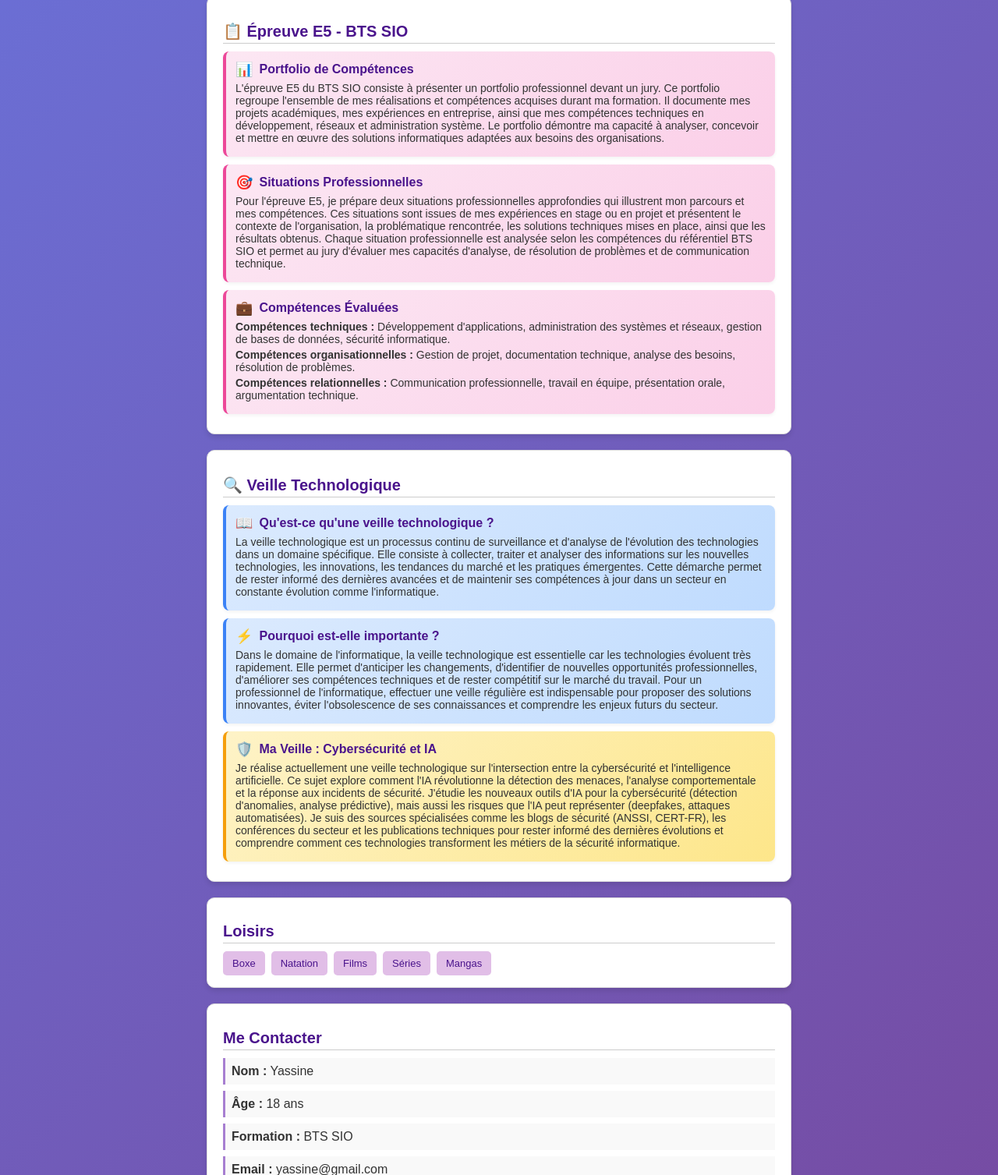
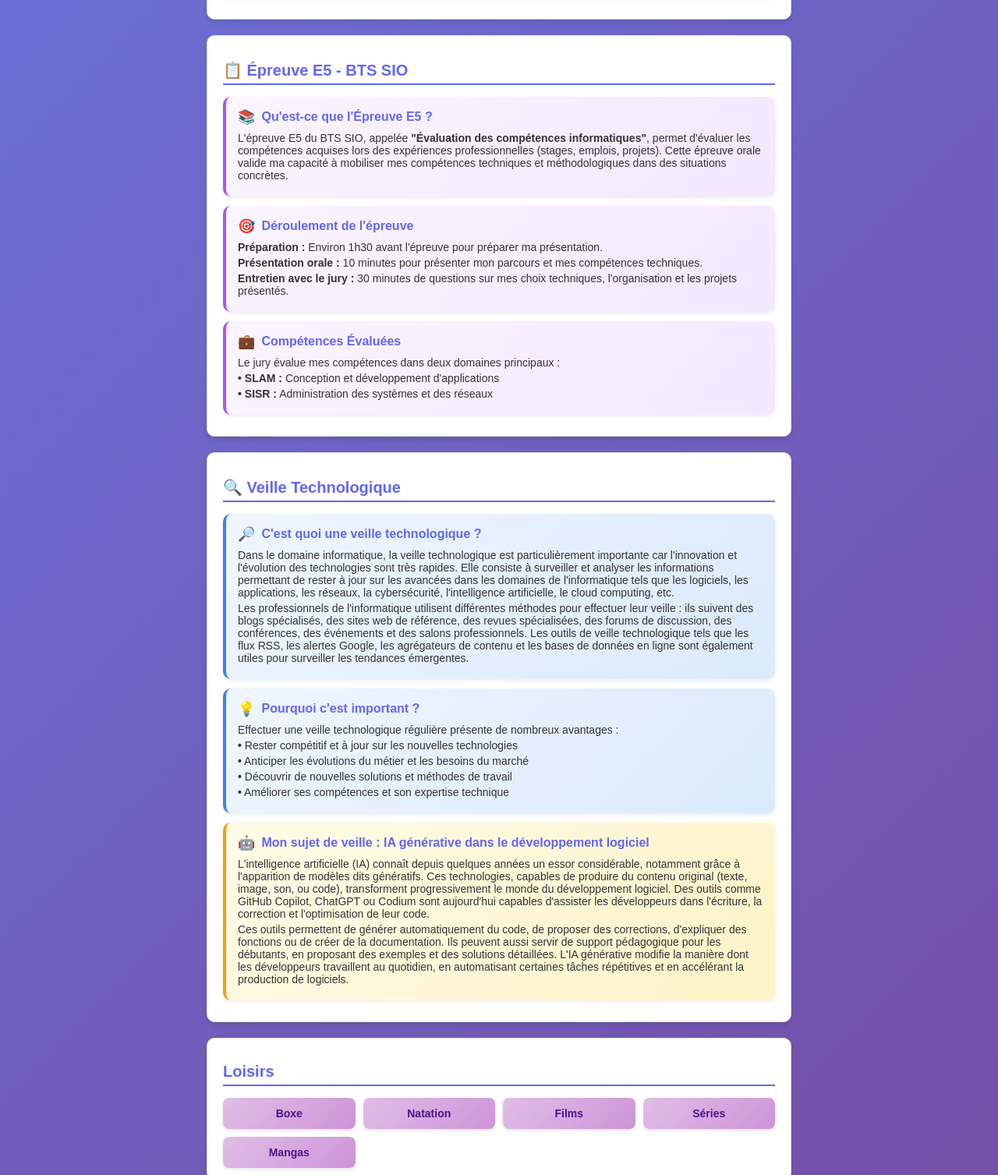
Before and after one commit to Yassine92SIO/Portfolio, a plain HTML site: page index.html in a window 1280 px wide. Shown: the part 1293-2800 px from the top of the page at 78% size. Drawn offline with Linux system fonts and the light colour scheme.

Commit message:
Update index.html

```diff
--- a/index.html
+++ b/index.html
@@ -41,16 +41,17 @@
 
     h2 {
         font-size: 20px;
-        color: #4a148c;
-        border-bottom: 1px solid #ccc;
-        margin-bottom: 10px;
-        padding-bottom: 3px;
+        color: #6366f1;
+        border-bottom: 2px solid #6366f1;
+        margin-bottom: 15px;
+        padding-bottom: 5px;
     }
 
     h3 {
-        color: #4a148c;
+        color: #6366f1;
         font-size: 16px;
-        margin-bottom: 5px;
+        margin-bottom: 8px;
+        font-weight: 600;
     }
 
     p {
@@ -82,17 +83,16 @@
     }
 
     .grille-competences {
-        display: flex;
-        flex-wrap: wrap;
-        gap: 8px;
+        display: grid;
+        grid-template-columns: repeat(auto-fit, minmax(180px, 1fr));
+        gap: 10px;
     }
 
     .carte-competence {
         background: linear-gradient(135deg, #d1c4e9 0%, #b794f6 100%);
         color: #333;
-        padding: 12px;
+        padding: 15px;
         border-radius: 8px;
-        flex: 1 1 150px;
         text-align: center;
         font-size: 14px;
         font-weight: 600;
@@ -106,26 +106,29 @@
     }
 
     .liste-loisirs {
-        display: flex;
-        flex-wrap: wrap;
-        gap: 8px;
+        display: grid;
+        grid-template-columns: repeat(auto-fit, minmax(150px, 1fr));
+        gap: 10px;
     }
 
     .loisir {
-        background: #e1bee7;
+        background: linear-gradient(135deg, #e1bee7 0%, #ce93d8 100%);
         color: #4a148c;
-        padding: 8px 12px;
-        border-radius: 5px;
-        font-size: 13px;
+        padding: 12px 15px;
+        border-radius: 8px;
+        font-size: 14px;
+        text-align: center;
+        font-weight: 600;
+        box-shadow: 0 2px 4px rgba(0,0,0,0.1);
     }
 
     .projet-item {
-        background: linear-gradient(135deg, #fce7f3 0%, #fbcfe8 100%);
-        padding: 12px;
-        margin-bottom: 10px;
-        border-left: 4px solid #ec4899;
-        border-radius: 8px;
-        box-shadow: 0 2px 4px rgba(0,0,0,0.05);
+        background: linear-gradient(135deg, #faf5ff 0%, #f3e8ff 100%);
+        padding: 15px;
+        margin-bottom: 12px;
+        border-left: 4px solid #a855f7;
+        border-radius: 10px;
+        box-shadow: 0 2px 5px rgba(0,0,0,0.08);
     }
 
     .projet-item h3 {
@@ -136,21 +139,21 @@
     }
 
     .veille-definition {
-        background: linear-gradient(135deg, #dbeafe 0%, #bfdbfe 100%);
-        padding: 12px;
-        margin-bottom: 10px;
+        background: linear-gradient(135deg, #eff6ff 0%, #dbeafe 100%);
+        padding: 15px;
+        margin-bottom: 12px;
         border-left: 4px solid #3b82f6;
-        border-radius: 8px;
-        box-shadow: 0 2px 4px rgba(0,0,0,0.05);
+        border-radius: 10px;
+        box-shadow: 0 2px 5px rgba(0,0,0,0.08);
     }
 
     .veille-exemple {
-        background: linear-gradient(135deg, #fef3c7 0%, #fde68a 100%);
-        padding: 12px;
-        margin-bottom: 10px;
+        background: linear-gradient(135deg, #fefce8 0%, #fef3c7 100%);
+        padding: 15px;
+        margin-bottom: 12px;
         border-left: 4px solid #f59e0b;
-        border-radius: 8px;
-        box-shadow: 0 2px 4px rgba(0,0,0,0.05);
+        border-radius: 10px;
+        box-shadow: 0 2px 5px rgba(0,0,0,0.08);
     }
 
     .veille-exemple h3, .veille-definition h3 {
@@ -185,7 +188,10 @@
         <div class="a-propos">
             <h2>À propos de moi</h2>
             <p>
-              Je m'appelle Yassine.Je suis née en France et j'ai 18ans.Je suis actuellement étudiant en BTS Services Informatiques aux Organisations (SIO), passionné par les nouvelles technologies et le développement de solutions informatiques. Curieux et motivé, je souhaite me spécialiser dans la filière SISR (Solutions d’Infrastructure, Systèmes et Réseaux) afin de renforcer mes compétences en administration réseau, cybersécurité et gestion des systèmes. J’aime apprendre de nouvelles choses, relever des défis techniques et trouver des solutions efficaces aux problèmes informatiques. En dehors de mes études, je suis également passionné de sport, ce qui m’aide à développer l’esprit d’équipe, la rigueur et la persévérance — des qualités que j’applique aussi dans mon parcours professionnel.
+                Passionné par l'informatique et les nouvelles technologies, je poursuis actuellement un BTS SIO (Services Informatiques aux Organisations).
+                J'aime comprendre comment les systèmes et les applications fonctionnent, et je prends plaisir à résoudre des problèmes techniques.
+                Mon objectif est de développer mes compétences en programmation et en réseaux afin de travailler plus tard dans le développement web ou la cybersécurité.
+                Curieux, motivé et organisé, je cherche toujours à apprendre de nouvelles choses pour progresser dans le domaine de l'informatique.Je souhaite chpisir la spécialité SISR
             </p>
         </div>
     </div>
@@ -231,34 +237,42 @@
     <div class="section">
         <h2>📋 Épreuve E5 - BTS SIO</h2>
         <div class="projet-item">
-            <h3><span class="icone">📊</span> Portfolio de Compétences</h3>
-            <p>L'épreuve E5 du BTS SIO consiste à présenter un portfolio professionnel devant un jury. Ce portfolio regroupe l'ensemble de mes réalisations et compétences acquises durant ma formation. Il documente mes projets académiques, mes expériences en entreprise, ainsi que mes compétences techniques en développement, réseaux et administration système. Le portfolio démontre ma capacité à analyser, concevoir et mettre en œuvre des solutions informatiques adaptées aux besoins des organisations.</p>
+            <h3><span class="icone">📚</span> Qu'est-ce que l'Épreuve E5 ?</h3>
+            <p>L'épreuve E5 du BTS SIO, appelée <strong>"Évaluation des compétences informatiques"</strong>, permet d'évaluer les compétences acquises lors des expériences professionnelles (stages, emplois, projets). Cette épreuve orale valide ma capacité à mobiliser mes compétences techniques et méthodologiques dans des situations concrètes.</p>
         </div>
         <div class="projet-item">
-            <h3><span class="icone">🎯</span> Situations Professionnelles</h3>
-            <p>Pour l'épreuve E5, je prépare deux situations professionnelles approfondies qui illustrent mon parcours et mes compétences. Ces situations sont issues de mes expériences en stage ou en projet et présentent le contexte de l'organisation, la problématique rencontrée, les solutions techniques mises en place, ainsi que les résultats obtenus. Chaque situation professionnelle est analysée selon les compétences du référentiel BTS SIO et permet au jury d'évaluer mes capacités d'analyse, de résolution de problèmes et de communication technique.</p>
+            <h3><span class="icone">🎯</span> Déroulement de l'épreuve</h3>
+            <p><strong>Préparation :</strong> Environ 1h30 avant l'épreuve pour préparer ma présentation.</p>
+            <p><strong>Présentation orale :</strong> 10 minutes pour présenter mon parcours et mes compétences techniques.</p>
+            <p><strong>Entretien avec le jury :</strong> 30 minutes de questions sur mes choix techniques, l'organisation et les projets présentés.</p>
         </div>
         <div class="projet-item">
             <h3><span class="icone">💼</span> Compétences Évaluées</h3>
-            <p><strong>Compétences techniques :</strong> Développement d'applications, administration des systèmes et réseaux, gestion de bases de données, sécurité informatique.</p>
-            <p><strong>Compétences organisationnelles :</strong> Gestion de projet, documentation technique, analyse des besoins, résolution de problèmes.</p>
-            <p><strong>Compétences relationnelles :</strong> Communication professionnelle, travail en équipe, présentation orale, argumentation technique.</p>
+            <p>Le jury évalue mes compétences dans deux domaines principaux :</p>
+            <p><strong>• SLAM :</strong> Conception et développement d'applications</p>
+            <p><strong>• SISR :</strong> Administration des systèmes et des réseaux</p>
         </div>
     </div>
 
     <div class="section">
         <h2>🔍 Veille Technologique</h2>
         <div class="veille-definition">
-            <h3><span class="icone">📖</span> Qu'est-ce qu'une veille technologique ?</h3>
-            <p>La veille technologique est un processus continu de surveillance et d'analyse de l'évolution des technologies dans un domaine spécifique. Elle consiste à collecter, traiter et analyser des informations sur les nouvelles technologies, les innovations, les tendances du marché et les pratiques émergentes. Cette démarche permet de rester informé des dernières avancées et de maintenir ses compétences à jour dans un secteur en constante évolution comme l'informatique.</p>
+            <h3><span class="icone">🔎</span> C'est quoi une veille technologique ?</h3>
+            <p>Dans le domaine informatique, la veille technologique est particulièrement importante car l'innovation et l'évolution des technologies sont très rapides. Elle consiste à surveiller et analyser les informations permettant de rester à jour sur les avancées dans les domaines de l'informatique tels que les logiciels, les applications, les réseaux, la cybersécurité, l'intelligence artificielle, le cloud computing, etc.</p>
+            <p>Les professionnels de l'informatique utilisent différentes méthodes pour effectuer leur veille : ils suivent des blogs spécialisés, des sites web de référence, des revues spécialisées, des forums de discussion, des conférences, des événements et des salons professionnels. Les outils de veille technologique tels que les flux RSS, les alertes Google, les agrégateurs de contenu et les bases de données en ligne sont également utiles pour surveiller les tendances émergentes.</p>
         </div>
         <div class="veille-definition">
-            <h3><span class="icone">⚡</span> Pourquoi est-elle importante ?</h3>
-            <p>Dans le domaine de l'informatique, la veille technologique est essentielle car les technologies évoluent très rapidement. Elle permet d'anticiper les changements, d'identifier de nouvelles opportunités professionnelles, d'améliorer ses compétences techniques et de rester compétitif sur le marché du travail. Pour un professionnel de l'informatique, effectuer une veille régulière est indispensable pour proposer des solutions innovantes, éviter l'obsolescence de ses connaissances et comprendre les enjeux futurs du secteur.</p>
+            <h3><span class="icone">💡</span> Pourquoi c'est important ?</h3>
+            <p>Effectuer une veille technologique régulière présente de nombreux avantages :</p>
+            <p><strong>•</strong> Rester compétitif et à jour sur les nouvelles technologies</p>
+            <p><strong>•</strong> Anticiper les évolutions du métier et les besoins du marché</p>
+            <p><strong>•</strong> Découvrir de nouvelles solutions et méthodes de travail</p>
+            <p><strong>•</strong> Améliorer ses compétences et son expertise technique</p>
         </div>
         <div class="veille-exemple">
-            <h3><span class="icone">🛡️</span> Ma Veille : Cybersécurité et IA</h3>
-            <p>Je réalise actuellement une veille technologique sur l'intersection entre la cybersécurité et l'intelligence artificielle. Ce sujet explore comment l'IA révolutionne la détection des menaces, l'analyse comportementale et la réponse aux incidents de sécurité. J'étudie les nouveaux outils d'IA pour la cybersécurité (détection d'anomalies, analyse prédictive), mais aussi les risques que l'IA peut représenter (deepfakes, attaques automatisées). Je suis des sources spécialisées comme les blogs de sécurité (ANSSI, CERT-FR), les conférences du secteur et les publications techniques pour rester informé des dernières évolutions et comprendre comment ces technologies transforment les métiers de la sécurité informatique.</p>
+            <h3><span class="icone">🤖</span> Mon sujet de veille : IA générative dans le développement logiciel</h3>
+            <p>L'intelligence artificielle (IA) connaît depuis quelques années un essor considérable, notamment grâce à l'apparition de modèles dits génératifs. Ces technologies, capables de produire du contenu original (texte, image, son, ou code), transforment progressivement le monde du développement logiciel. Des outils comme GitHub Copilot, ChatGPT ou Codium sont aujourd'hui capables d'assister les développeurs dans l'écriture, la correction et l'optimisation de leur code.</p>
+            <p>Ces outils permettent de générer automatiquement du code, de proposer des corrections, d'expliquer des fonctions ou de créer de la documentation. Ils peuvent aussi servir de support pédagogique pour les débutants, en proposant des exemples et des solutions détaillées. L'IA générative modifie la manière dont les développeurs travaillent au quotidien, en automatisant certaines tâches répétitives et en accélérant la production de logiciels.</p>
         </div>
     </div>
 
```
